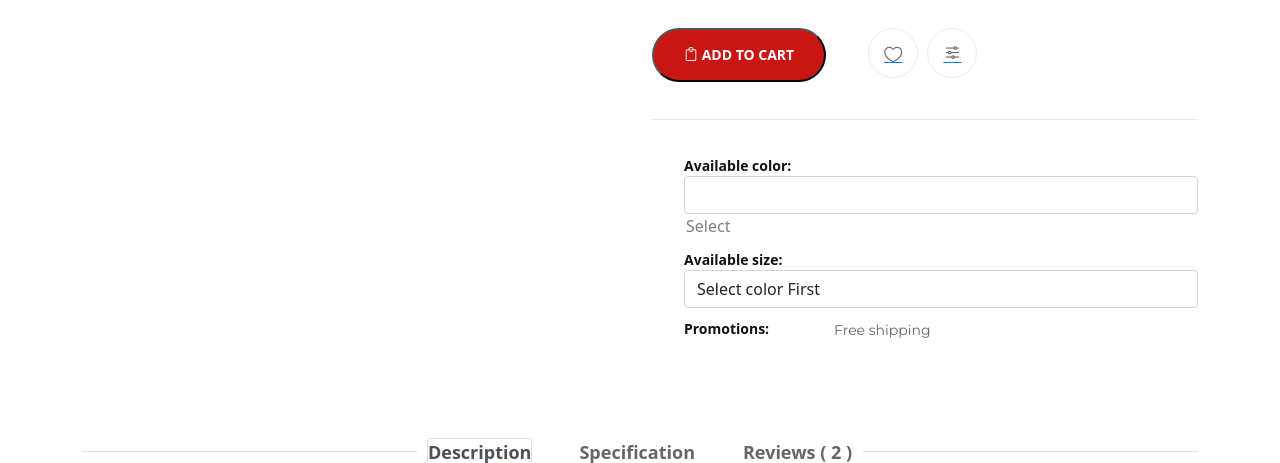
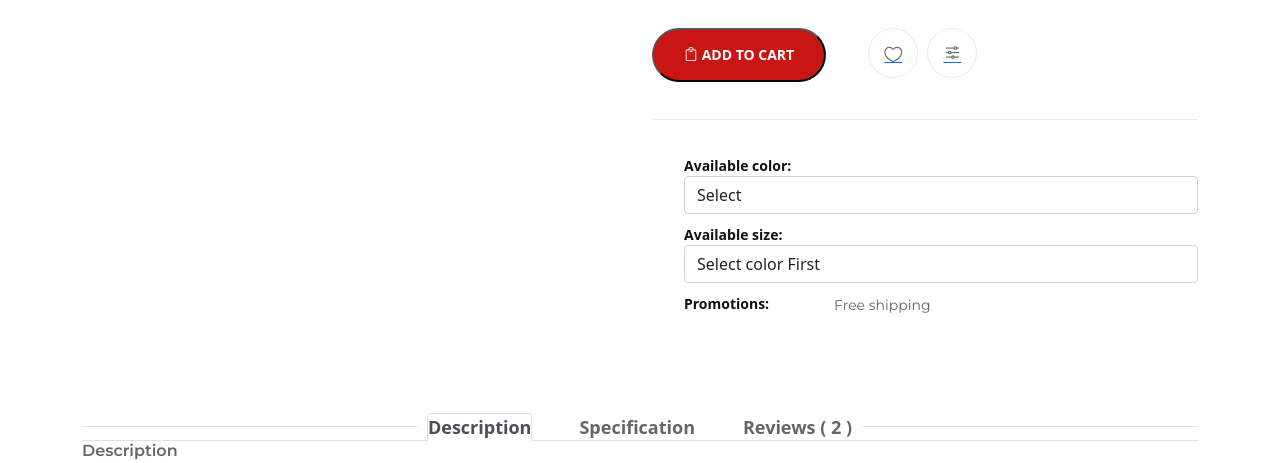
Before and after one commit to RobinJohnVarghese/Footsteps_Ecommerce_django, a Django app: template footsteps/templates/ecommerce/product_details.html in a window 1280 px wide. Shown: the part 398-861 px from the top of the page. Run offline with Django 4.2, Linux system fonts and the light colour scheme; the template is opened without the code that fills it, so the values that code supplies are empty; some libraries are stand-ins or nearby versions.

Commit message:
mistake resolved

```diff
--- a/footsteps/templates/ecommerce/product_details.html
+++ b/footsteps/templates/ecommerce/product_details.html
@@ -80,12 +80,13 @@
                                 <li>
                                     <span>Available color:</span>
                                     <div class="item-option-select" >
-                                        <select name="color_id" id="colorid" class="form-control" onchange='loadSize()'  required>
-                                        <select name="" id="color_id" class="form-control"   required>
+                                        {% comment %} <select name="color_id" id="colorid" class="form-control" onchange='loadSize()'  required> {% endcomment %}
+                                    <select name="color_id" id="color_id" class="form-control"   required>
                                         <option value="" disabled selected>Select</option>
                                         {% for i in color %}
                                         <option value="{{ i.id}}">{{ i.color | capfirst }}</option>
                                         {% endfor %}
+                                    </select>
                                     {% comment %} <select name="size_id" id="size_id" class="form-control">
                                         <option value="" disabled selected>Select color First</option>
 
```
